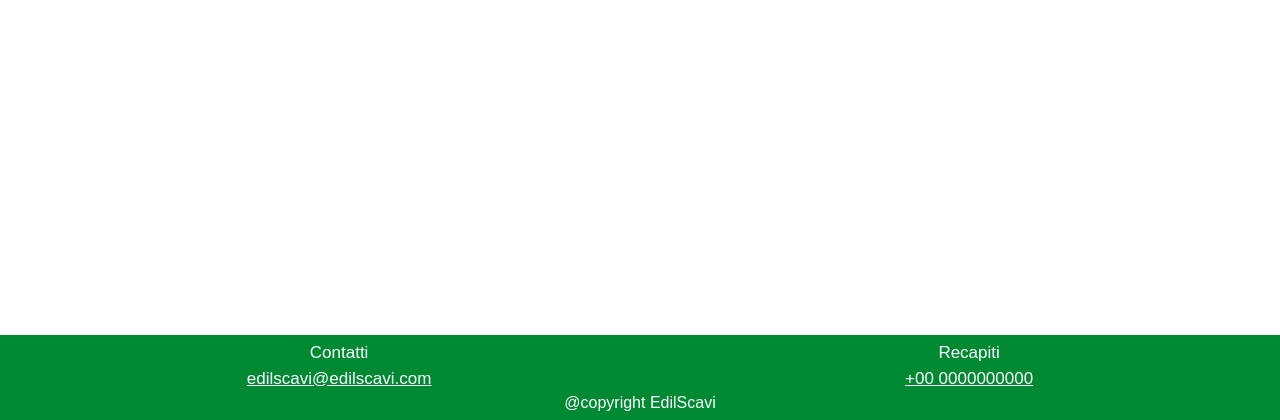
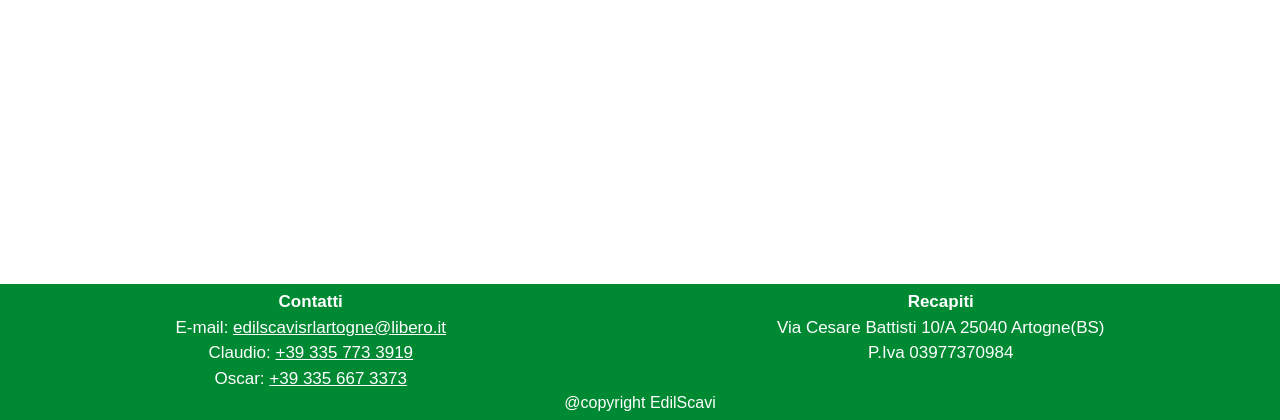
Before and after one commit to The-TecWebers/Progetto, a PHP site: page / in a window 1280 px wide. Shown: the part 380-800 px from the top of the page. Run offline with PHP 8.4, Linux system fonts and the light colour scheme.

Commit message:
Aggiunte informazioni footer, corretto layout su schermi piccoli

```diff
--- a/CSS/mobile.css
+++ b/CSS/mobile.css
@@ -44,3 +44,35 @@
         top: 0;
         transform: rotate(-45deg);
     }
+
+    .grid-container{
+        row-gap: 15px;
+        margin-bottom: 10px;
+    }
+
+    .footer .grid-container{
+        display: grid;
+        grid-template-columns: auto;
+        justify-content: space-around;
+        vertical-align: middle;
+    }
+
+    .footer .grid-container
+    {
+        text-decoration: none;
+        font-size: 17px;
+        padding-left: 5px;
+        padding-right: 5px;
+        font-weight: 600;
+        border-radius: 2em;
+        color: #ffffff;
+    }
+
+    .footer .grid-container a{
+        color: #ffffff;
+    }
+
+    .footer .grid-container ul{
+        list-style: none;
+        font-weight: 300;
+    }
--- a/CSS/screen.css
+++ b/CSS/screen.css
@@ -153,3 +153,8 @@ body {
     list-style: none;
     font-weight: 300;
 }
+
+.bold
+{
+    font-weight: 600;
+}
--- a/HTML/template/footer.html
+++ b/HTML/template/footer.html
@@ -1,12 +1,15 @@
 <footer class="footer">
     <div class="grid-container">
         <ul>
-            Contatti
-            <li><a href="mailto:edilscavi@edilscavi.com">edilscavi@edilscavi.com</a></li>
+            <p class="bold">Contatti</p>
+            <li>E-mail: <a href="mailto:edilscavisrlartogne@libero.it">edilscavisrlartogne@libero.it</a></li>
+            <li>Claudio: <a href="tel:+393357733919">+39 335 773 3919</a></li>
+            <li>Oscar: <a href="tel:+393356673373">+39 335 667 3373</a></li>
         </ul>
         <ul>
-            Recapiti
-            <li><a href="tel:+000000000000">+00 0000000000</a></li>
+            <p class="bold">Recapiti</p>
+            <li>Via Cesare Battisti 10/A 25040 Artogne(BS)</li>
+            <li>P.Iva 03977370984</li>
         </ul>
     </div>
     <p>@copyright EdilScavi</p>
```
